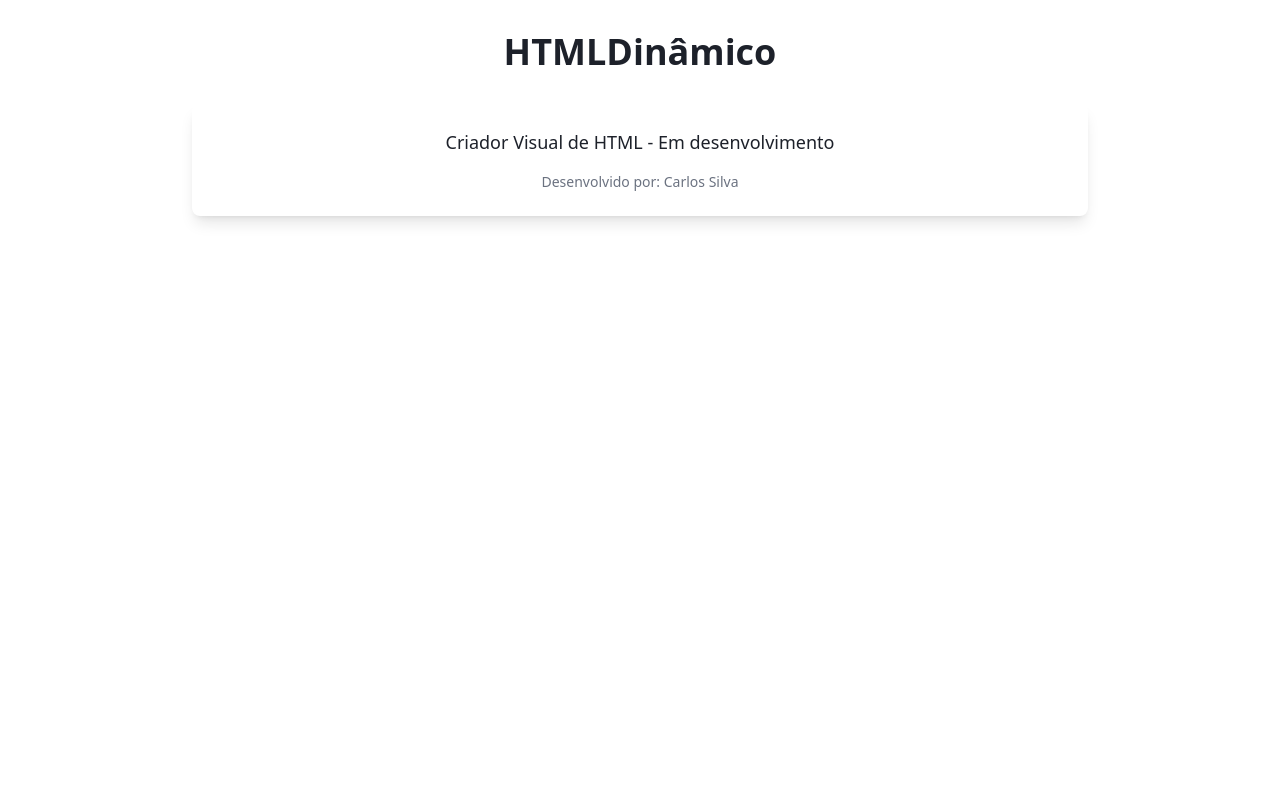
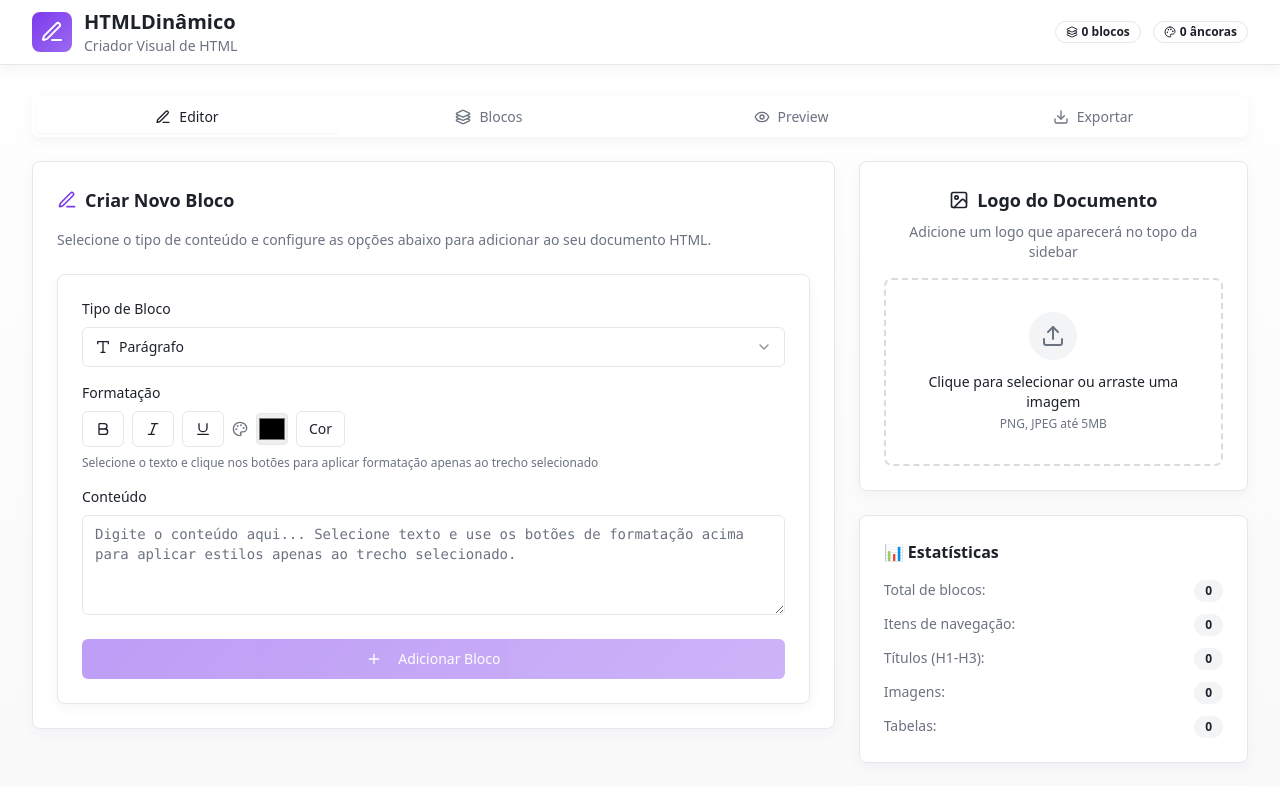
Before and after one commit to carlos-hds/HTMLDinamico, a React (Vite) app: page / in a window 1280 px wide. Shown: the top 786 px of the page. Built offline with nearby package versions, Linux system fonts and the light colour scheme.

Commit message:
Reverted to commit d19087afb700f25d49eb4e0f3439d29cd56b5b79

```diff
--- a/src/pages/Index.tsx
+++ b/src/pages/Index.tsx
@@ -1,18 +1,25 @@
+import React, { Suspense } from 'react';
+
+const HTMLDinamico = React.lazy(() =>
+  import('@/components/HTMLDinamico').then(module => ({
+    default: module.HTMLDinamico
+  })).catch(error => {
+    console.error('Error loading HTMLDinamico:', error);
+    throw error;
+  })
+);
+
 const Index = () => {
+  console.log('Index component loading with lazy loading...');
   return (
-    <div className="min-h-screen bg-background p-8">
-      <div className="max-w-4xl mx-auto">
-        <h1 className="text-4xl font-bold text-center mb-8">HTMLDinâmico</h1>
-        <div className="bg-card p-6 rounded-lg shadow-lg">
-          <p className="text-lg text-center">
-            Criador Visual de HTML - Em desenvolvimento
-          </p>
-          <p className="text-sm text-muted-foreground text-center mt-4">
-            Desenvolvido por: Carlos Silva
-          </p>
-        </div>
+    <Suspense fallback={
+      <div className="p-8">
+        <h1 className="text-2xl font-bold">Carregando HTMLDinâmico...</h1>
+        <p>Por favor aguarde...</p>
       </div>
-    </div>
+    }>
+      <HTMLDinamico />
+    </Suspense>
   );
 };
 
```
Also changed, not shown: src/App.tsx (+6 -1 lines).
